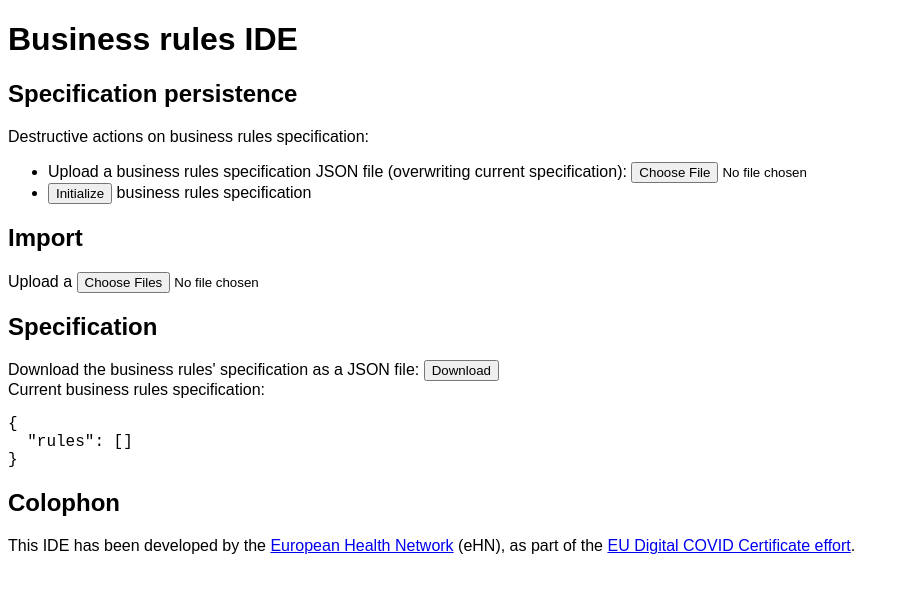
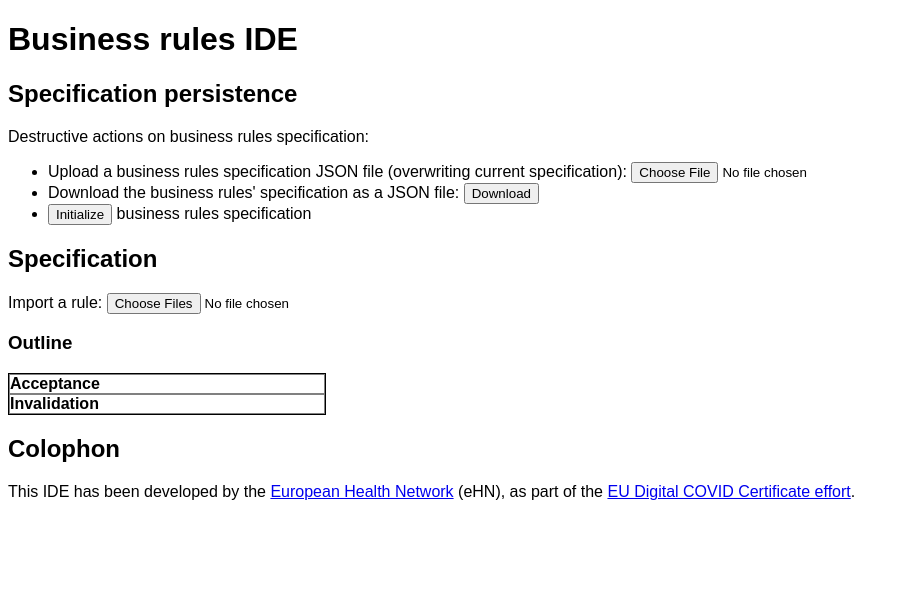
Before and after one commit to ehn-dcc-development/eu-dcc-business-rules-ide-prototype, a React (Vite) app: page / in a window 1280 px wide. Shown: the top 592 px of the page, without its empty margins (0-909 px from the left). Built offline with nearby package versions, Linux system fonts and the light colour scheme.

Commit message:
implement an outline for the rules

```diff
--- a/src/app/ide.tsx
+++ b/src/app/ide.tsx
@@ -3,13 +3,19 @@ import {Rule} from "dcc-business-rules-utils"
 import {action} from "mobx"
 import {observer} from "mobx-react"
 
-import {IDEState, storeSpec} from "./state"
+import {ideState, IDEState, storeSpec} from "./state"
+import {Outline} from "../spec/outline"
+import {RuleComponent} from "../spec/rule"
 import {defaultSpecification, Specification} from "../spec/type-defs"
-import {fileUploader, jsonDownloader} from "../utils/dom"
-import {asPrettyJson, parseJson} from "../utils/json"
+import {fileUploader, jsonDownloader} from "../utils/file"
+import {parseJson} from "../utils/json"
 
 
-export const IDE = observer(({ state }: { state: IDEState }) => {
+export type IDEProps = {
+    state: IDEState
+}
+
+export const IDE = observer(({state}: IDEProps) => {
     if (state.specification === undefined) {
         return <>
             <span>Loading...</span>
@@ -35,9 +41,9 @@ export const IDE = observer(({ state }: { state: IDEState }) => {
             <span>Destructive actions on business rules specification:</span>
             <ul>
                 <li>
-                    <label htmlFor="business-rules-file-upload">Upload a business rules specification JSON file (overwriting current specification):&nbsp;</label>
+                    <label htmlFor="business-rules-spec-file-upload">Upload a business rules specification JSON file (overwriting current specification):&nbsp;</label>
                     <input
-                        type="file" id="business-rules-file-upload" accept=".json"
+                        id="business-rules-spec-file-upload" type="file" accept=".json"
                         onChange={fileUploader((fileUploads) => {
                             if (fileUploads.length > 0) {
                                 // ignore all uploads except the first:
@@ -52,6 +58,10 @@ export const IDE = observer(({ state }: { state: IDEState }) => {
                     />
                 </li>
                 <li>
+                    <span>Download the business rules' specification as a JSON file:&nbsp;</span>
+                    <button onClick={jsonDownloader(state.specification, "rules.json")}>Download</button>
+                </li>
+                <li>
                     <button onClick={() => { confirmAndSaveSpec(defaultSpecification) }}>Initialize</button>
                     <span>&nbsp;business rules specification</span>
                 </li>
@@ -61,30 +71,30 @@ export const IDE = observer(({ state }: { state: IDEState }) => {
 
         {state.storageIsMalformed ||
             <>
-                <h2>Import</h2>
+                <h2>Specification</h2>
 
                 <div>
-                    <label htmlFor="import-file-upload">Upload a </label>
+                    <label htmlFor="import-rule-file-upload">Import a rule:&nbsp;</label>
                     <input
-                        type="file" id="import-file-upload" accept=".json" multiple
+                        id="import-rule-file-upload" type="file" accept=".json" multiple
                         onChange={action(fileUploader((files) => {
-                            state.specification!.rules.push(...files.map(({ contents }) => parseJson(contents) as Rule))
+                            state.specification!.rules.push(...files.map(({contents}) => parseJson(contents) as Rule))
                             storeSpec()
                         }))}
                     />
                 </div>
 
+                <h3>Outline</h3>
 
-                <h2>Specification</h2>
+                <Outline specification={state.specification} selectedRule={state.selectedRule} selectRule={(rule) => {
+                    ideState.selectedRule = rule
+                }} />
 
-                <div>
-                    <span>Download the business rules' specification as a JSON file:&nbsp;</span>
-                    <button onClick={jsonDownloader(state.specification, "rules.json")}>Download</button>
-                </div>
-                <div>
-                    <span>Current business rules specification:</span>
-                    <pre>{asPrettyJson(state.specification)}</pre>
-                </div>
+                {state.selectedRule && <>
+                    <h3>Rule</h3>
+                    <RuleComponent rule={state.selectedRule} />
+                </>}
+
             </>
         }
 
--- a/src/app/state.ts
+++ b/src/app/state.ts
@@ -1,19 +1,23 @@
 import {action, observable} from "mobx"
+import {Rule} from "dcc-business-rules-utils"
 
 import {storeData, storedData} from "./persistence"
 import {defaultSpecification, Specification} from "../spec/type-defs"
 import {asMinimalJson, parseJson} from "../utils/json"
 
 
-export type IDEState = {
-    storageIsMalformed?: boolean
-    specification?: Specification
-}
+export type IDEState = Partial<{
+    storageIsMalformed: boolean
+    specification: Specification
+    selectedRule: Rule
+    // TODO  add action to select a rule?
+}>
 
 
 export const ideState: IDEState = observable({
     storageIsMalformed: undefined,
-    specification: undefined
+    specification: undefined,
+    selectedRule: undefined
 })
 
 export const storeSpec = () => {
--- /dev/null
+++ b/src/spec/outline.tsx
@@ -0,0 +1,69 @@
+import React from "react"
+import {observer} from "mobx-react"
+import {parseRuleId, Rule} from "dcc-business-rules-utils"
+
+import {Specification} from "./type-defs"
+import {asClassName} from "../utils/css"
+import {groupBy, Hash} from "../utils/functional"
+import {flagEmoji} from "../utils/string"
+
+
+export type OutlineProps = {
+    specification: Specification,
+    selectedRule: Rule | undefined,
+    selectRule: (rule: Rule | undefined) => void
+}
+
+export const Outline = observer(({specification, selectedRule, selectRule}: OutlineProps) => {
+    const rulesPerType = groupBy(
+        specification.rules,    // TODO  sort on (ID, version)
+        (rule) => rule.Type
+    )
+
+    return <div className="outline">
+        <div className="header"><span>Acceptance</span></div>
+        <div className="rules">
+            {(rulesPerType["Acceptance"] || [])
+                .map((rule, index) =>
+                    <RuleInOutline rule={rule} isSelected={rule === selectedRule} select={() => {
+                        selectRule(rule)
+                    }} key={index} />)
+            }
+        </div>
+        <div className="header"><span>Invalidation</span></div>
+        <div className="rules">
+            {(rulesPerType["Invalidation"] || [])
+                .map((rule, index) =>
+                    <RuleInOutline rule={rule} isSelected={rule === selectedRule} select={() => {
+                        selectRule(rule)
+                    }} key={index} />)
+            }
+        </div>
+    </div>
+})
+
+
+const certificateType2emoji: Hash<string> = {
+    "GR": "ᵹ ",
+    "RR": "🩹",
+    "TR": "🦠",
+    "VR": "💉"
+}
+
+
+type RuleInOutlineProps = {
+    rule: Rule,
+    isSelected: boolean,
+    select: () => void
+}
+
+const RuleInOutline = observer(({rule, isSelected, select}: RuleInOutlineProps) => {
+    const {country, type} = parseRuleId(rule.Identifier)
+    return <div className={asClassName("rule", isSelected && "selected")} onClick={(_) => {
+        select()
+    }}>
+        <span className="symbols">{certificateType2emoji[type]} {flagEmoji(country)}</span>
+        <span className="identifier">{rule.Identifier}&nbsp;</span>
+        <span className="version">{rule.Version}</span>
+    </div>
+})
--- /dev/null
+++ b/src/spec/rule.tsx
@@ -0,0 +1,14 @@
+import React from "react"
+import {observer} from "mobx-react"
+import {Rule} from "dcc-business-rules-utils"
+
+import {asPrettyJson} from "../utils/json"
+
+
+export type RuleComponentProps = {
+    rule: Rule
+}
+
+export const RuleComponent = observer(({rule}: RuleComponentProps) =>
+    <pre>{asPrettyJson(rule)}</pre>
+)
--- a/src/styling.css
+++ b/src/styling.css
@@ -7,3 +7,37 @@ body {
     color: red;
     font-weight: bold;
 }
+
+
+div.outline {
+    width: 25%;
+    border: 1px solid black;
+}
+
+div.outline div.header {
+    border: 1px solid gray;
+    font-weight: bold;
+}
+
+div.rule span.symbols {
+    margin-left: 3pt;
+    margin-right: 3pt;
+}
+
+div.rule span.identifier {
+    font-style: italic;
+}
+
+div.rule span.version {
+    font-size: 10pt;
+    color: gray;
+    font-weight: bold;
+}
+
+div.rule.selected {
+    background-color: orange;
+}
+
+pre {
+    font-size: 8pt;
+}
--- /dev/null
+++ b/src/utils/css.ts
@@ -0,0 +1,4 @@
+export const asClassName = (...classNames: (string | false | undefined)[]) =>
+    classNames
+        .filter((className) => typeof className === "string")
+        .join(" ")
--- a/src/utils/dom.ts
+++ b/src/utils/file.ts
@@ -1,5 +1,6 @@
 import React from "react"
 
+import {range} from "./functional"
 import {asPrettyJson} from "./json"
 
 
@@ -26,7 +27,7 @@ export const fileUploader = (handle: FileUploadHandler) => (event: React.ChangeE
     if (target && target.files) {
         const {files} = target
         Promise.all(
-            [...Array(files.length).keys()]
+            range(files.length)
                 .map((i) => files[i])
                 .map((file) =>
                     file.text().then((contents) => Promise.resolve({
--- /dev/null
+++ b/src/utils/functional.ts
@@ -0,0 +1,20 @@
+/**
+ * Generates an integer range 0..(n-1).
+ * @param n - the length of the integer range
+ * @returns {number[]}
+ */
+export const range = (n: number): number[] =>
+    [...Array(n).keys()]
+
+
+export type Hash<V> = { [key: string]: V }
+
+export const groupBy = <T>(array: T[], keyFunc: (t: T) => string): Hash<T[]> =>
+    array.reduce((acc: Hash<T[]>, value) => {
+        const key = keyFunc(value)
+        if (acc[key] === undefined) {
+            acc[key] = []
+        }
+        acc[key].push(value)
+        return acc
+    }, {})
--- /dev/null
+++ b/src/utils/string.ts
@@ -0,0 +1,10 @@
+import {range} from "./functional"
+
+
+const charCodes = (str: string) =>
+    range(str.length).map((index) => str.charCodeAt(index))
+
+export const flagEmoji = (country: string) =>
+    String.fromCodePoint(...(
+        charCodes(country).map((charCode) => 127397 + charCode)
+    ))
```
